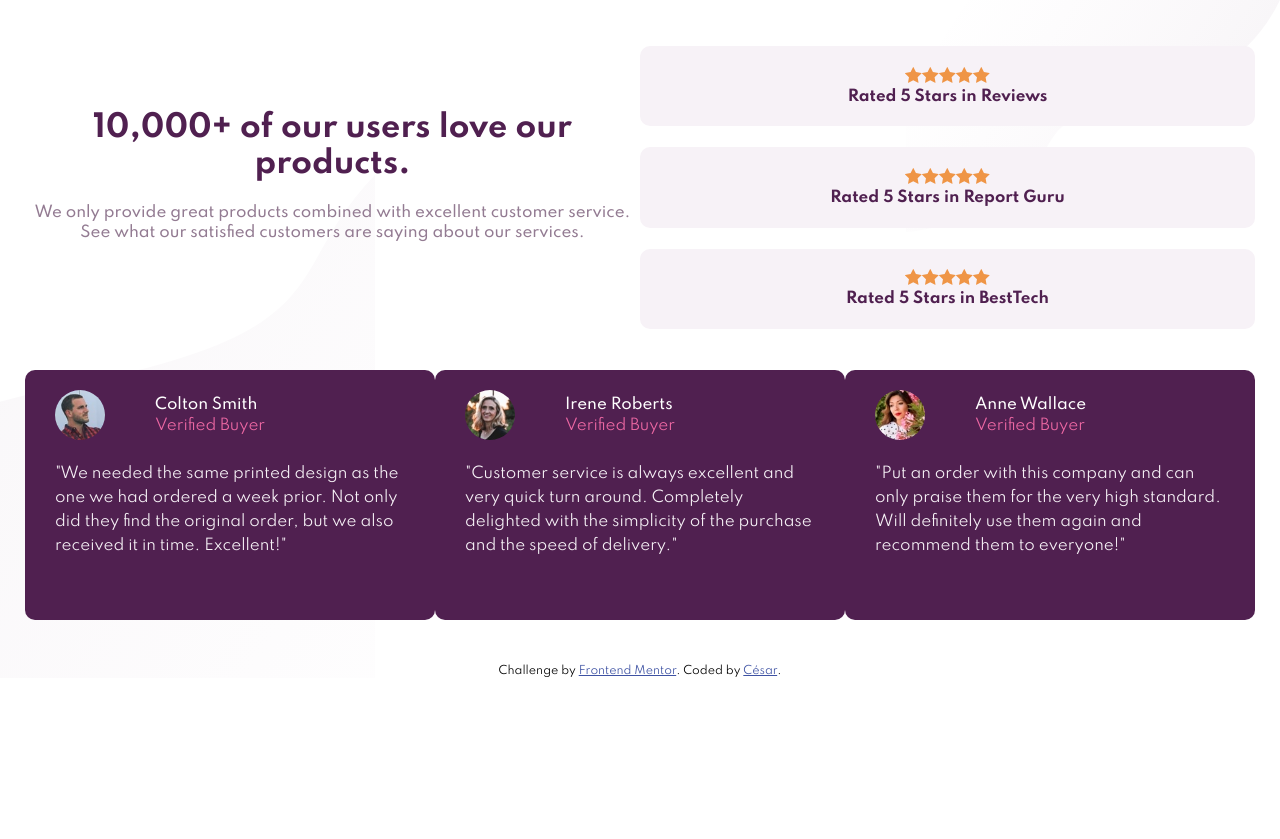
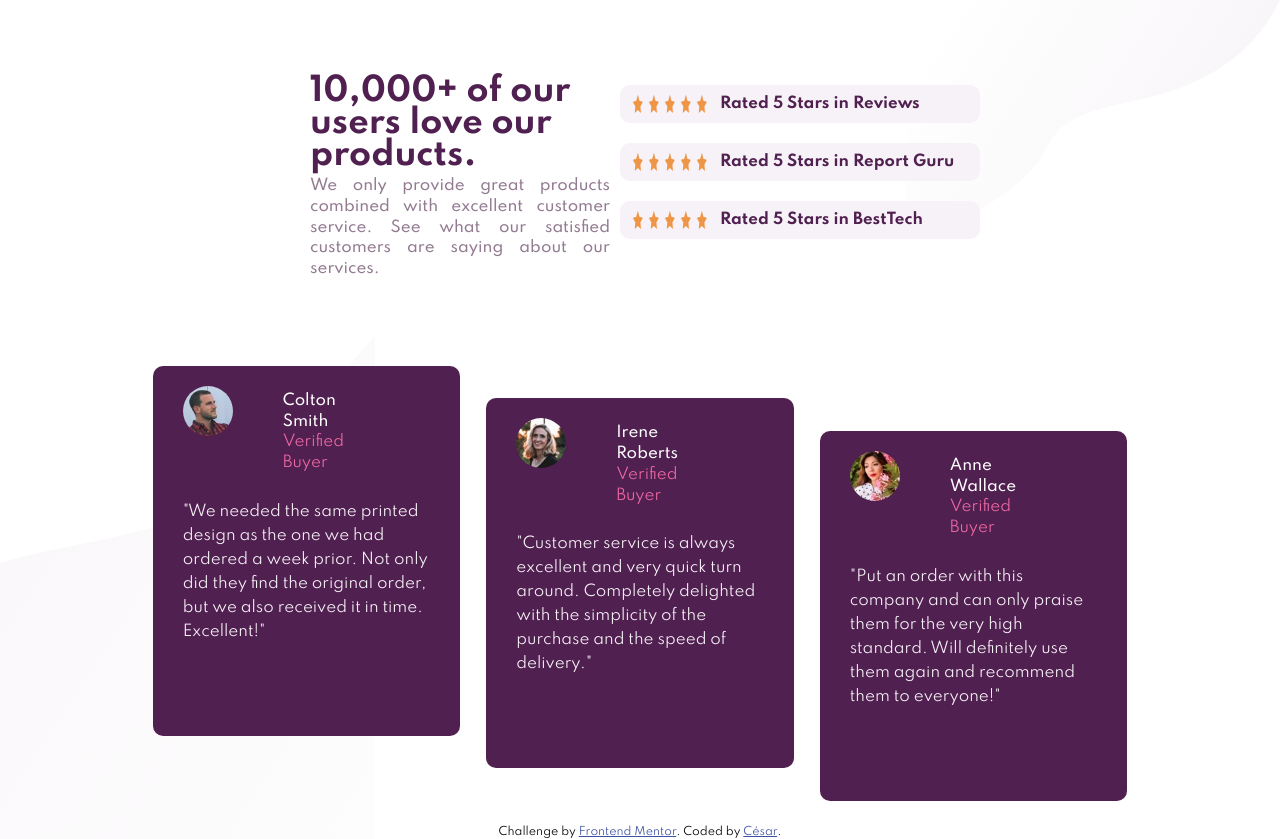
Before and after one commit to CesarMatiasRomero/Social-proof-section, a plain HTML site: page social-proof-section-master/index.html in a window 1280 px wide. Before the commit the page ends 800 px from the top, so only its background shows below. Drawn offline with Linux system fonts and the light colour scheme.

Commit message:
Se agrego media desktop, falta terminar

```diff
--- a/social-proof-section-master/index.html
+++ b/social-proof-section-master/index.html
@@ -56,7 +56,7 @@
 
 
       <div class="profiles">
-        <div class="card colton col-4">
+        <div class="card colton col-3">
 
           <div class="personal_information">
             <img src="./images/image-colton.jpg" alt="">
@@ -72,7 +72,7 @@
           </div>
         </div>
 
-        <div class="card irene col-4">
+        <div class="card irene col-3">
 
           <div class="personal_information">
             <img src="./images/image-irene.jpg" alt="">
@@ -87,7 +87,7 @@
           </div>
         </div>
 
-        <div class="card anne col-4">
+        <div class="card anne col-3">
           <div class="personal_information">
             <img src="./images/image-anne.jpg" alt="">
             <div class="name">
--- a/social-proof-section-master/styles.css
+++ b/social-proof-section-master/styles.css
@@ -33,12 +33,13 @@ body{
 
 .service h1{
     text-align: center;
+    line-height: 2rem;
     color: var(--Very-Dark-Magenta);
     font-weight: 700;
 }
 
 .service p{
-    text-align: center;
+    text-align: justify;
     font-weight: 500;
     color: var(--Dark-Grayish-Magenta);
     line-height: 1.3rem;
@@ -56,9 +57,18 @@ body{
     font-weight: 700;
 }
 
+.stars img{
+    margin: 0 5px;
+}
+
+.profiles{
+    display: flex;
+    flex-direction: column;
+}
+
 .card{
     background-color: var(--Very-Dark-Magenta);
-    height: 250px;
+    height: 300px;
     border-radius: 10px;
     padding: 20px 30px;
     margin: 20px 0;
@@ -101,15 +111,101 @@ body{
 
 
 @media only screen and (min-width: 768px) {
+
     .part_1{
         display: flex;
+        justify-content: space-around;
+        margin: 50px 0;
     }
+
+
     .profiles{
         display: flex;
+        flex-direction: row;
+        justify-content: center;
+        height: 450px;
+
     }
+
+
+    .card{
+        margin: 0 13px;
+        height: 370px;
+
+    }
+    .colton{
+        margin-top: 1em;
+        align-self: flex-start;
+    }
+    .irene{
+        margin-top: 1em;
+        align-self: center;
+    }
+    .anne{
+         margin-top: 1em;
+        align-self: flex-end;
+    }
+
     .service{
-        margin:auto;
+
+         margin-left:  100px;
     }
+
+    .service h1{
+        text-align: left;
+        font-size: 2rem;
+        width: 300px;
+    }
+
+    .service p{
+        margin-top: 5px;
+        width: 300px;
+    }
+
+    .rated{
+        display: flex;
+        flex-flow: column wrap;
+        margin-right: 80px;
+
+    }
+
+
+
+    .stars{
+        display: flex;
+        padding: 10px;
+        margin: 10px;
+        width: 360px;
+
+    }
+    .stars img{
+        margin: 0 3px;
+        width: 10px;
+        height: 18px;
+
+    }
+
+    .stars p{
+        margin: 0 10px;
+        text-align: center;
+    }
+
+    .stars_left {
+        align-self: flex-start;
+    }
+
+    .stars_center{
+        align-self: center;
+
+    }
+
+    .stars_right{
+        align-self: flex-end;
+
+    }
+
+
+
 
 
 
```
